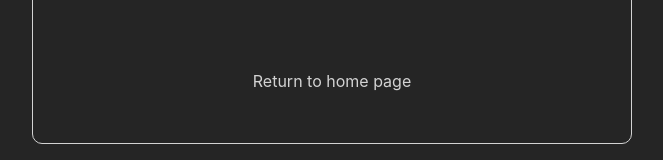
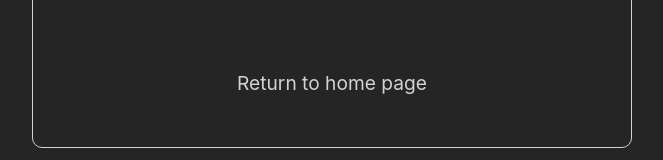
Before and after one commit to jrgrantham/james-grantham, a React (Create React App) app: page /login in a window 1280 px wide. Shown: the part 476-636 px from the top of the page, without its empty margins (308-971 px from the left). Built offline with nearby package versions, Linux system fonts and the light colour scheme.

Commit message:
Link to home page on login

```diff
--- a/src/views/Login.jsx
+++ b/src/views/Login.jsx
@@ -77,7 +77,7 @@ export default function LoginForm(props) {
               Login
             </button>
 
-            <Link style={{color: 'lightgrey'}}>Return to home page</Link>
+            <Link to='/' style={{color: 'lightgrey', 'font-size': '1.2rem'}}>Return to home page</Link>
 
             {/* <ToastContainer
               position="top-center"
```
